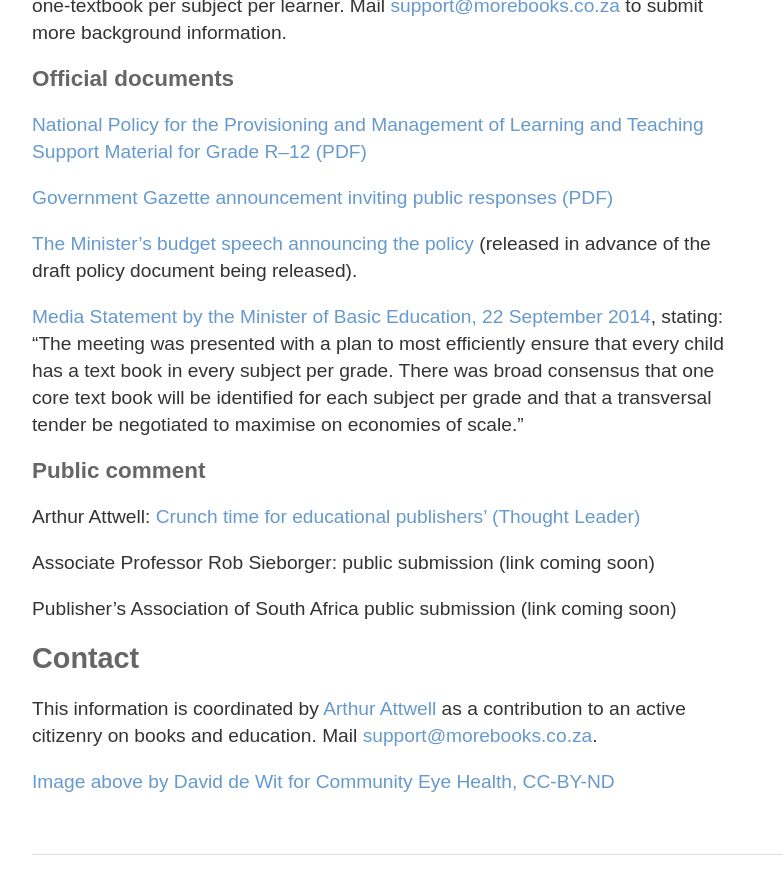
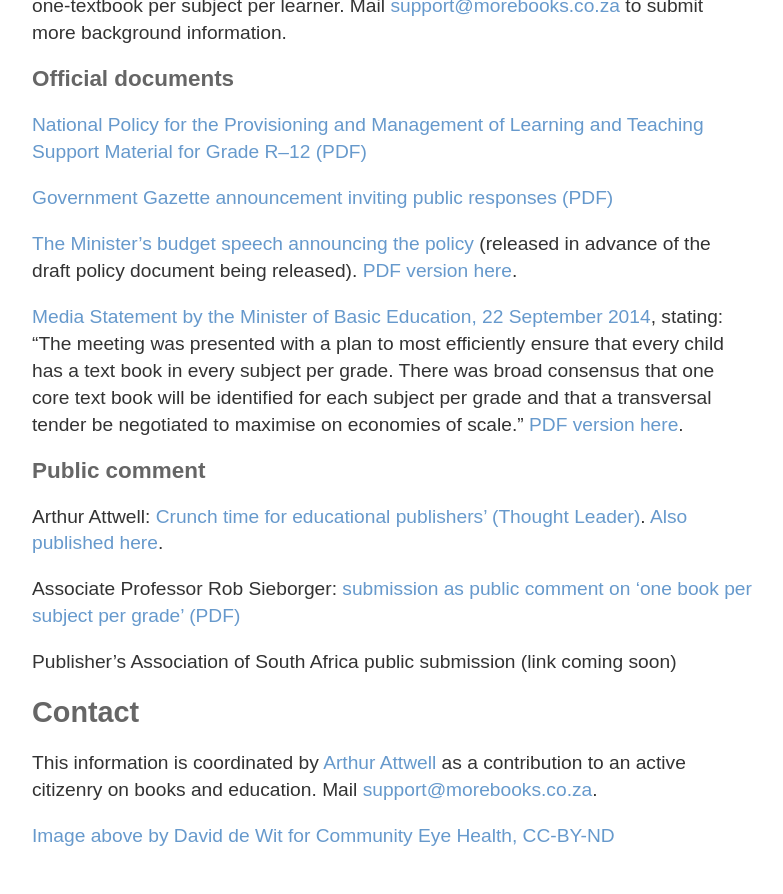
Before and after one commit to arthurattwell/morebooks, a Jekyll site: the page built from index.md, in a window 1280 px wide and 900 px high, scrolled down 1589 px. Shown: the top 894 px of the window, without its empty margins (128-911 px from the left). Built offline with Jekyll 4.4.1, drawn with Linux system fonts in a browser that asks for light colours.

Commit message:
Add various PDF downloads

```diff
--- a/index.md
+++ b/index.md
@@ -29,19 +29,19 @@
 
 ### Official documents
 
-[National Policy for the Provisioning and Management of Learning and Teaching Support Material for Grade R–12 (PDF)](http://arthurattwell.com/wp-content/uploads/2014/09/Draft_-LTSM-Policy-for-Public-Comments-2014.pdf)
+[National Policy for the Provisioning and Management of Learning and Teaching Support Material for Grade R–12 (PDF)](downloads/20140905_draft-ltsm-policy-for-public-comment.pdf)
 
-[Government Gazette announcement inviting public responses (PDF)](http://arthurattwell.com/wp-content/uploads/2014/09/Government-Gazette-Department-of-Basic-Education_LTSM-Draft-Policy-for-Public-Commeents.pdf)
+[Government Gazette announcement inviting public responses (PDF)](downloads/20140904_gazette-on-ltsm-draft-policy-for-public-comment.pdf)
 
-[The Minister's budget speech announcing the policy](http://www.education.gov.za/Newsroom/Speeches/tabid/298/ctl/Details/mid/2907/ItemID/3972/Default.aspx) (released in advance of the draft policy document being released).
+[The Minister's budget speech announcing the policy](http://www.education.gov.za/Newsroom/Speeches/tabid/298/ctl/Details/mid/2907/ItemID/3972/Default.aspx) (released in advance of the draft policy document being released). [PDF version here](downloads/20140715_ministers-budget-speech-2014.pdf).
 
-[Media Statement by the Minister of Basic Education, 22 September 2014](http://www.education.gov.za/Newsroom/MediaReleases/tabid/347/ctl/Details/mid/2929/ItemID/4037/Default.aspx), stating: "The meeting was presented with a plan to most efficiently ensure that every child has a text book in every subject per grade. There was broad consensus that one core text book will be identified for each subject per grade and that a transversal tender be negotiated to maximise on economies of scale."
+[Media Statement by the Minister of Basic Education, 22 September 2014](http://www.education.gov.za/Newsroom/MediaReleases/tabid/347/ctl/Details/mid/2929/ItemID/4037/Default.aspx), stating: "The meeting was presented with a plan to most efficiently ensure that every child has a text book in every subject per grade. There was broad consensus that one core text book will be identified for each subject per grade and that a transversal tender be negotiated to maximise on economies of scale." [PDF version here](downloads/20140922_ministers-media-statement.pdf).
 
 ### Public comment
 
-Arthur Attwell: [Crunch time for educational publishers' (Thought Leader)](http://www.thoughtleader.co.za/arthurattwell/2014/09/22/crunch-time-for-educational-publishers/)
+Arthur Attwell: [Crunch time for educational publishers' (Thought Leader)](http://www.thoughtleader.co.za/arthurattwell/2014/09/22/crunch-time-for-educational-publishers/). [Also published here](http://arthurattwell.com/2014/09/09/crunch-time-for-south-african-publishing/).
 
-Associate Professor Rob Sieborger: public submission (link coming soon)
+Associate Professor Rob Sieborger: [submission as public comment on 'one book per subject per grade' (PDF)](downloads/20141006_sieborger-comment.pdf)
 
 Publisher's Association of South Africa public submission (link coming soon)
 
```
Also changed, not shown: 6 other files.
